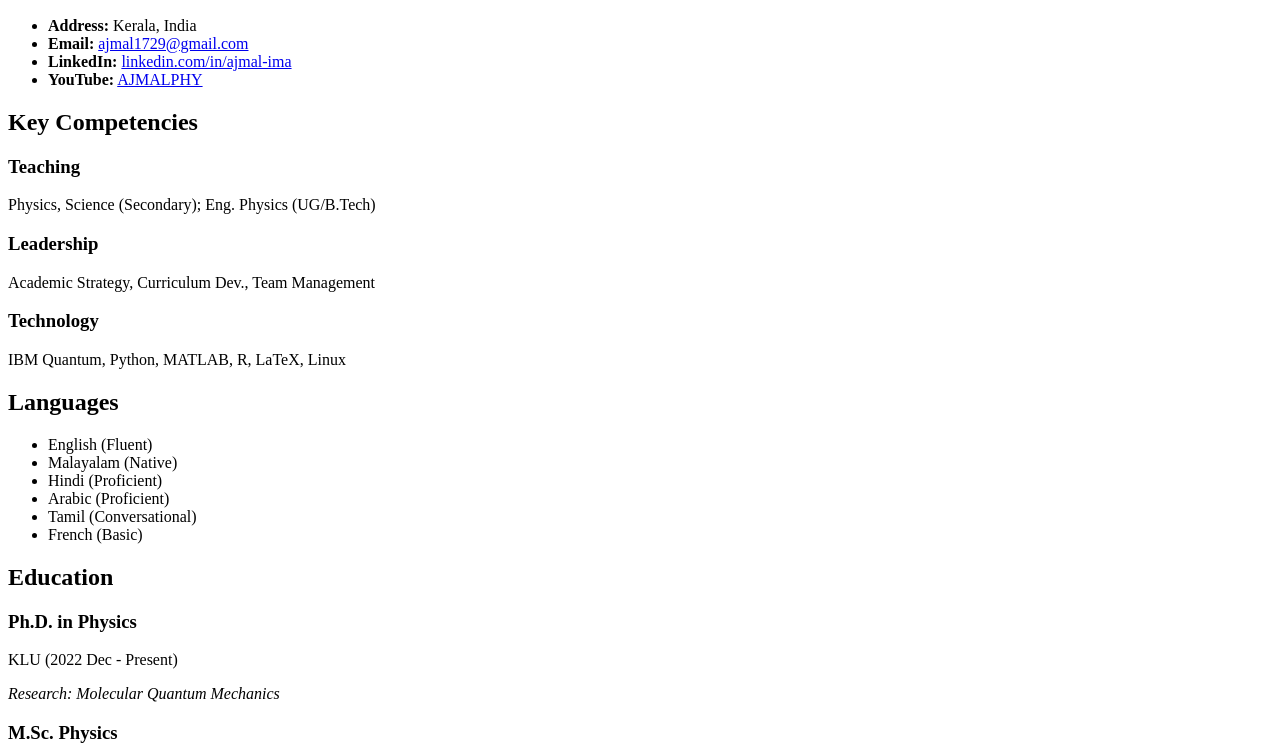
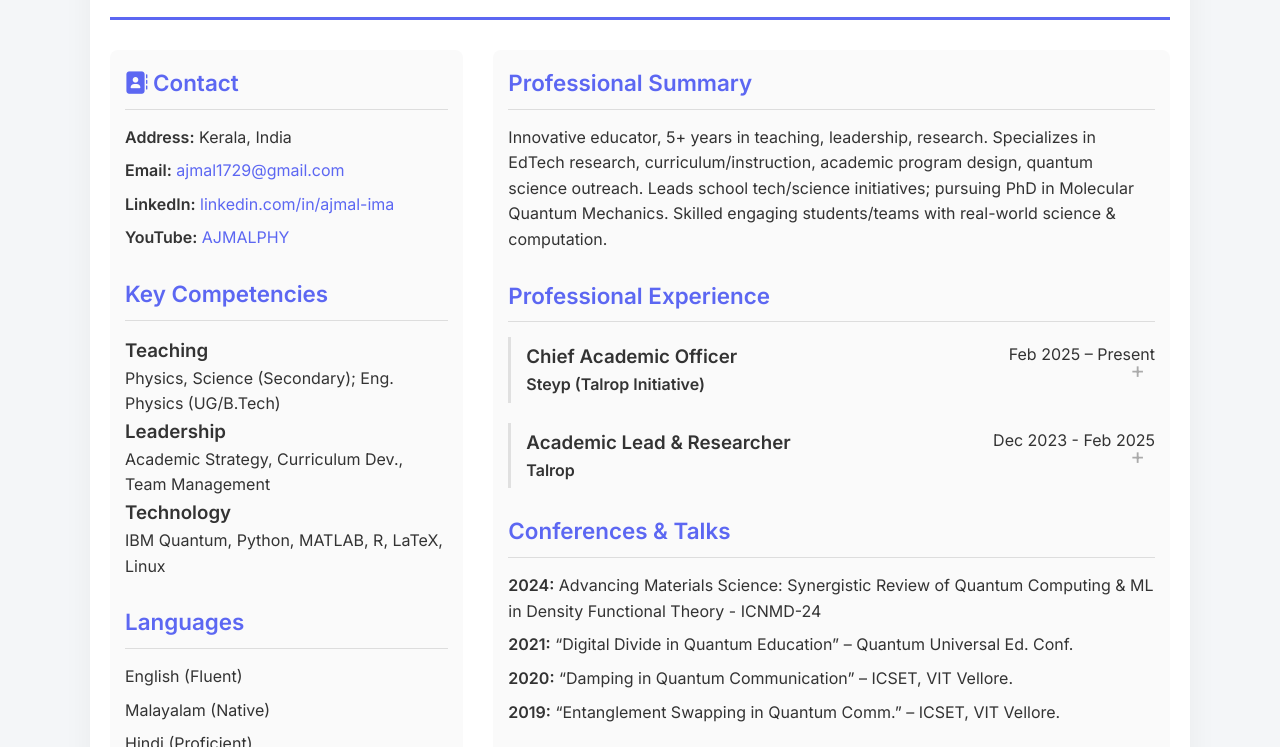
Before and after one commit to ajmal-ima/ajmal-ima.github.io, a plain HTML site: page index.html in a window 1280 px wide. Shown: the part 148-895 px from the top of the page. Drawn offline with Linux system fonts and the light colour scheme; a script that the page names is missing.

Commit message:
Update index.html

```diff
--- a/index.html
+++ b/index.html
@@ -12,7 +12,7 @@
   <script src="https://kit.fontawesome.com/a076d05399.js" crossorigin="anonymous"></script>
 
   <!-- Custom CSS -->
-  <link rel="stylesheet" href="code.css">
+  <link rel="stylesheet" href="style.css">
 </head>
 <body>
   <div class="container">
```
